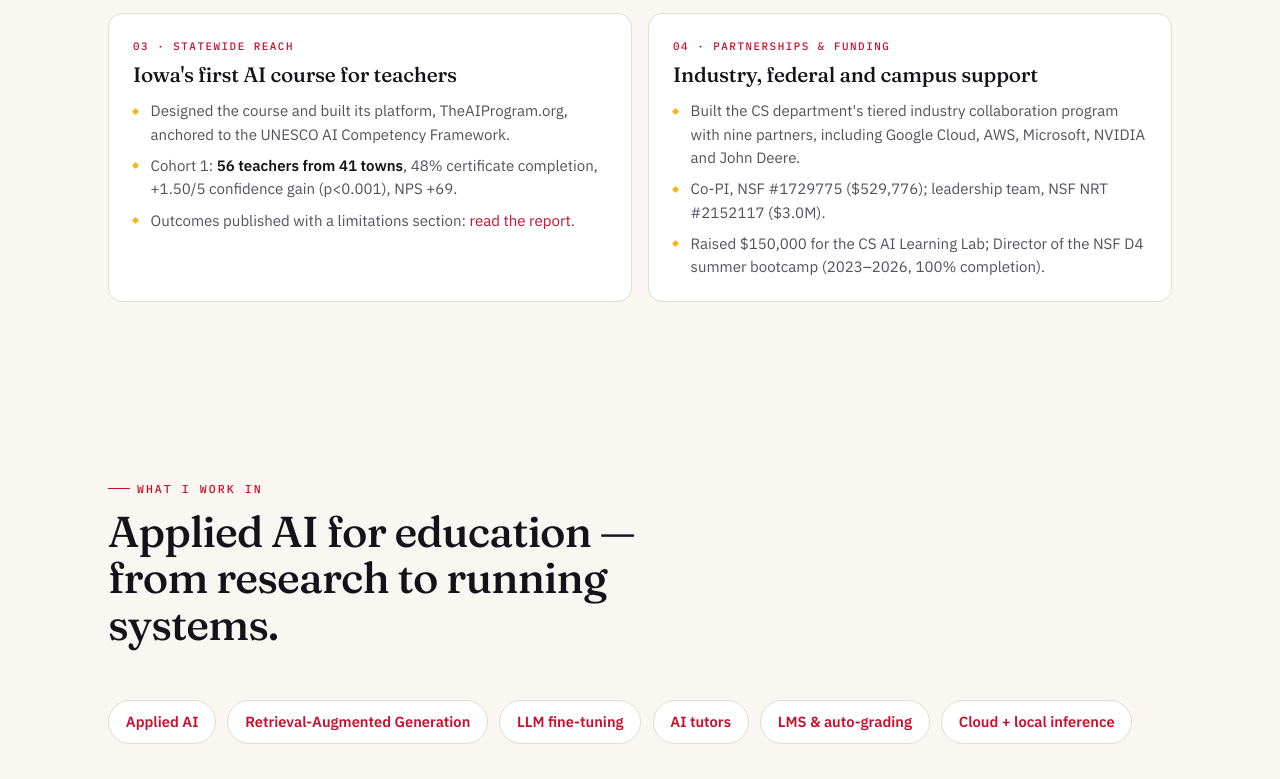
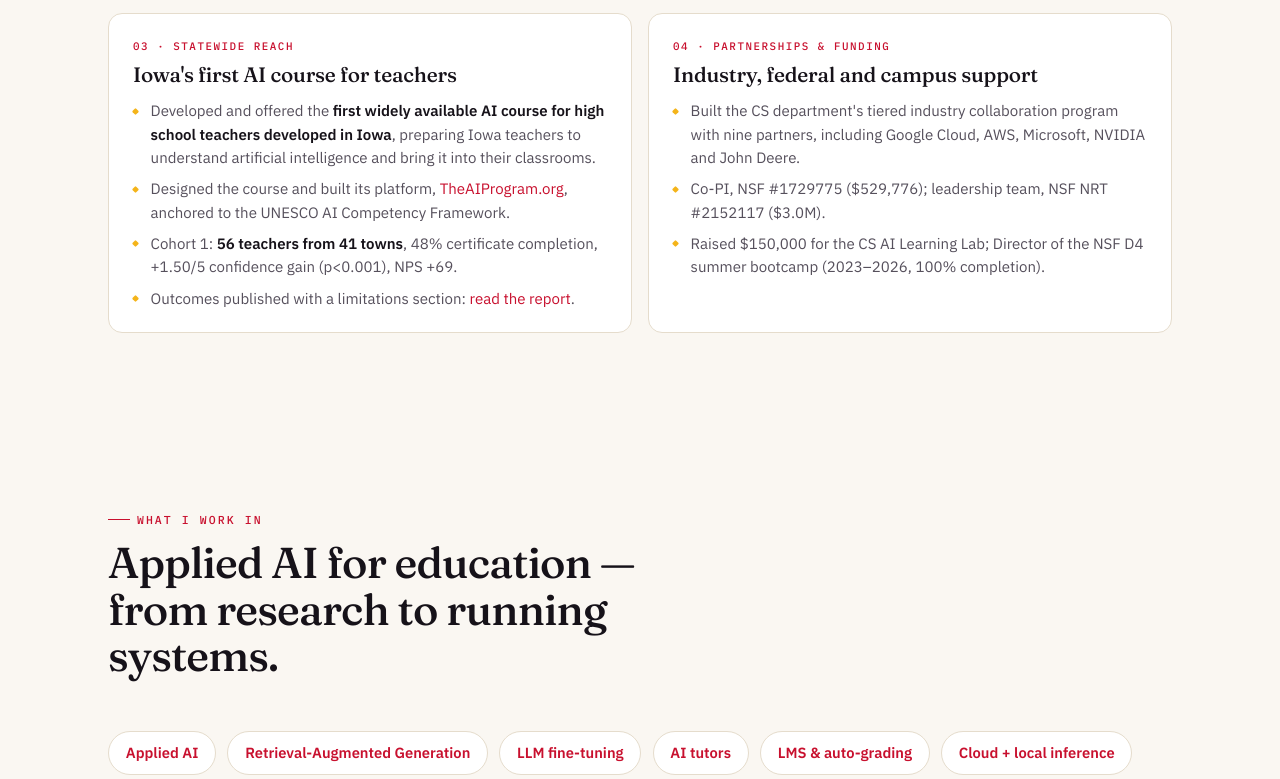
Before and after one commit to asukul/adisaksukul-site, a plain HTML site: page index.html in a window 1280 px wide. Shown: the part 1861-2640 px from the top of the page. Drawn offline with Linux system fonts and the light colour scheme.

Commit message:
Fold HS teachers AI course wording into the Leadership card; drop the duplicate role card
Claude-Session: https://claude.ai/code/session_01DBMyr7hxwE8yXUc7KQYBAR

```diff
--- a/index.html
+++ b/index.html
@@ -376,7 +376,8 @@
           <div class="ln">03 · Statewide reach</div>
           <h3>Iowa's first AI course for teachers</h3>
           <ul>
-            <li>Designed the course and built its platform, TheAIProgram.org, anchored to the UNESCO AI Competency Framework.</li>
+            <li>Developed and offered the <b>first widely available AI course for high school teachers developed in Iowa</b>, preparing Iowa teachers to understand artificial intelligence and bring it into their classrooms.</li>
+            <li>Designed the course and built its platform, <a href="https://theaiprogram.org" target="_blank" rel="noopener">TheAIProgram.org</a>, anchored to the UNESCO AI Competency Framework.</li>
             <li>Cohort 1: <b>56 teachers from 41 towns</b>, 48% certificate completion, +1.50/5 confidence gain (p&lt;0.001), NPS +69.</li>
             <li>Outcomes published with a limitations section: <a href="https://theaiprogram.org/report/ai-for-high-school-teachers-2026" target="_blank" rel="noopener">read the report</a>.</li>
           </ul>
@@ -645,7 +646,6 @@
         <div class="role"><div class="rt">Industry Partnerships · Associate Chair</div><p>Raised support from John Deere, Principal, Workiva, Kingland, Google Cloud, AWS, Microsoft, and NVIDIA (2017–21).</p></div>
         <div class="role"><div class="rt">D4 Bootcamp · NSF-funded</div><p>Director, 2023–2026, with 100% completion; part of the NSF NRT traineeship's leadership team.</p></div>
         <div class="role"><div class="rt">AI and Data Science Workshop for Energy Solutions</div><p>DOE WDTS-funded Pathway Summer School with Ames National Laboratory — five weeks each summer; third year led (2026).</p></div>
-        <div class="role"><div class="rt">AI Course for High School Teachers</div><p>Developed and offered the first widely available AI course for high school teachers developed in Iowa, preparing Iowa teachers to understand artificial intelligence and bring it into their classrooms. <a href="https://theaiprogram.org" target="_blank" rel="noopener">TheAIProgram.org</a></p></div>
         <div class="role"><div class="rt">Applied AI Challenge 2026</div><p>Facilitator and coach for the general competition and the AI Agent track.</p></div>
         <div class="role"><div class="rt">CALS AI Task Force · Fall 2026</div><p>Led the hands-on Course Materials Workshop in the college-wide faculty AI series (~50 instructors). Companion research on what higher-ranked universities do: <a href="/cals-ai-teaching/brief/">brief</a> · <a href="/cals-ai-teaching/peer-universities-report/">full report</a>.</p></div>
         <div class="role"><div class="rt">Regeneron Science Talent Search</div><p>Evaluator, STS 2027 (Society for Science) — the nation's oldest STEM competition for high-school seniors.</p></div>
```
